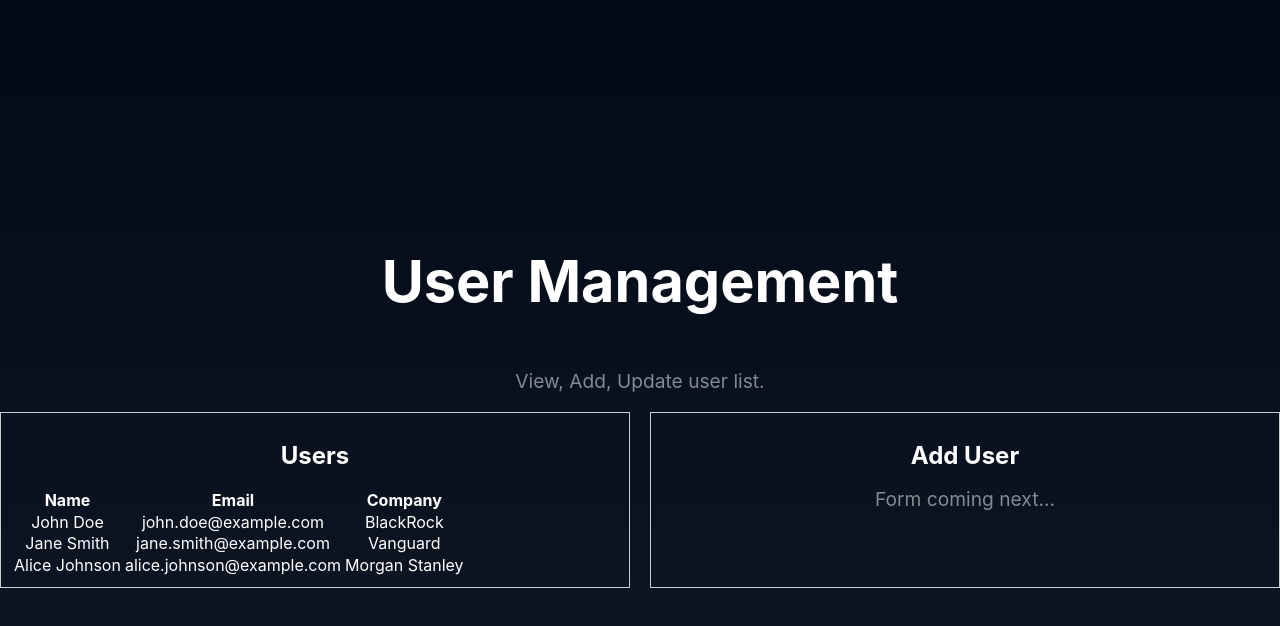
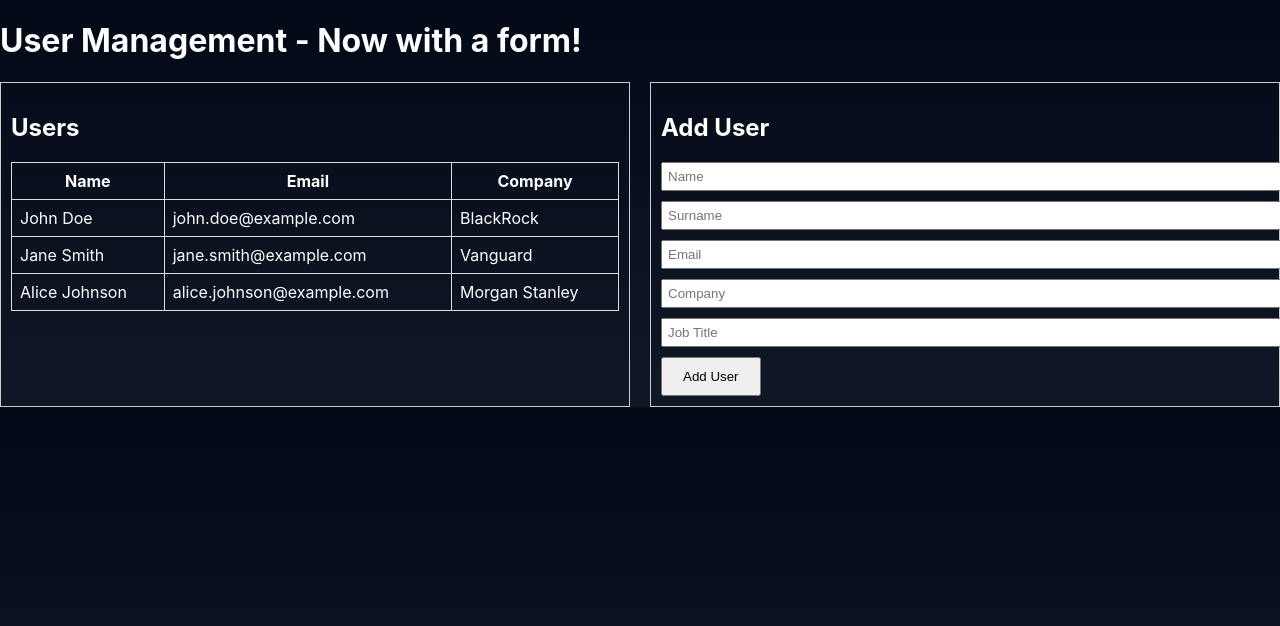
Before and after one commit to mohitsh/user-management-platform, a React app in the folder frontend/: page / in a window 1280 px wide. Shown: the top 626 px of the page. Built offline with nearby package versions, Linux system fonts and the light colour scheme; the HTML template or start-up script is replaced by a standard one.

Commit message:
added form on the right

```diff
--- a/frontend/src/App.tsx
+++ b/frontend/src/App.tsx
@@ -1,4 +1,5 @@
 import React from 'react';
+import React, { useState } from 'react';
 import './App.css';
 
 const App = () => {
@@ -30,42 +31,116 @@ const App = () => {
     },
   ];
 
-  return (
-    <div className="content">
-      <h1>User Management</h1>
-      <p>View, Add, Update user list.</p>
+  const [formData, setFormData] = useState({
+    name: '',
+    surname: '',
+    email: '',
+    company: '',
+    jobTitle: ''
+  });
 
-      <div style={{ display: 'flex', gap: '20px' }}>
+  const handleSubmit = (e: React.FormEvent) => {
+    e.preventDefault();
+    console.log('Form submitted: ', formData);
+    // clear form
+    setFormData({
+      name: '',
+      surname: '',
+      email: '',
+      company: '',
+      jobTitle: ''
+    });
+  };
 
-        {/* left side simple table */}
 
-        <div style={{ flex: 1, border: '1px solid #ccc', padding: '10px' }}>
+  const handleChange = (e: React.ChangeEvent<HTMLInputElement>) => {
+    setFormData({...formData, [e.target.name]: e.target.value});
+  };
+
+return (
+    <div className="App">
+      <h1>User Management - Now with a form!</h1>
+
+      <div style={{display: 'flex', gap: '20px'}}>
+        {/* Left side - Table */}
+        <div style={{flex: 1, border: '1px solid #ccc', padding: '10px'}}>
           <h2>Users</h2>
-          <table>
+          <table style={{width: '100%', borderCollapse: 'collapse'}}>
             <thead>
               <tr>
-                <th>Name</th>
-                <th>Email</th>
-                <th>Company</th>
+                <th style={{border: '1px solid #ddd', padding: '8px'}}>Name</th>
+                <th style={{border: '1px solid #ddd', padding: '8px'}}>Email</th>
+                <th style={{border: '1px solid #ddd', padding: '8px'}}>Company</th>
               </tr>
             </thead>
-
             <tbody>
               {mockUsers.map(user => (
-                <tr key= {user.uuid}>
-                  <td>{user.name} {user.surname}</td>
-                  <td>{user.email}</td>
-                  <td>{user.company}</td>
+                <tr key={user.uuid}>
+                  <td style={{border: '1px solid #ddd', padding: '8px'}}>{user.name} {user.surname}</td>
+                  <td style={{border: '1px solid #ddd', padding: '8px'}}>{user.email}</td>
+                  <td style={{border: '1px solid #ddd', padding: '8px'}}>{user.company}</td>
                 </tr>
               ))}
             </tbody>
           </table>
         </div>
 
-        {/* right side : form */}
+        {/* Right side - Form */}
         <div style={{flex: 1, border: '1px solid #ccc', padding: '10px'}}>
           <h2>Add User</h2>
-          <p>Form coming next...</p>
+          <form onSubmit={handleSubmit}>
+            <div style={{marginBottom: '10px'}}>
+              <input
+                type="text"
+                name="name"
+                placeholder="Name"
+                value={formData.name}
+                onChange={handleChange}
+                style={{width: '100%', padding: '5px'}}
+              />
+            </div>
+            <div style={{marginBottom: '10px'}}>
+              <input
+                type="text"
+                name="surname"
+                placeholder="Surname"
+                value={formData.surname}
+                onChange={handleChange}
+                style={{width: '100%', padding: '5px'}}
+              />
+            </div>
+            <div style={{marginBottom: '10px'}}>
+              <input
+                type="email"
+                name="email"
+                placeholder="Email"
+                value={formData.email}
+                onChange={handleChange}
+                style={{width: '100%', padding: '5px'}}
+              />
+            </div>
+            <div style={{marginBottom: '10px'}}>
+              <input
+                type="text"
+                name="company"
+                placeholder="Company"
+                value={formData.company}
+                onChange={handleChange}
+                style={{width: '100%', padding: '5px'}}
+              />
+            </div>
+            <div style={{marginBottom: '10px'}}>
+              <input
+                type="text"
+                name="jobTitle"
+                placeholder="Job Title"
+                value={formData.jobTitle}
+                onChange={handleChange}
+                style={{width: '100%', padding: '5px'}}
+              />
+            </div>
+            <button type="submit" style={{padding: '10px 20px'}}>Add User</button>
+          </form>
         </div>
       </div>
     </div>
```
Also changed, not shown: 1 other file (tests, documents, lock files or other folders).
